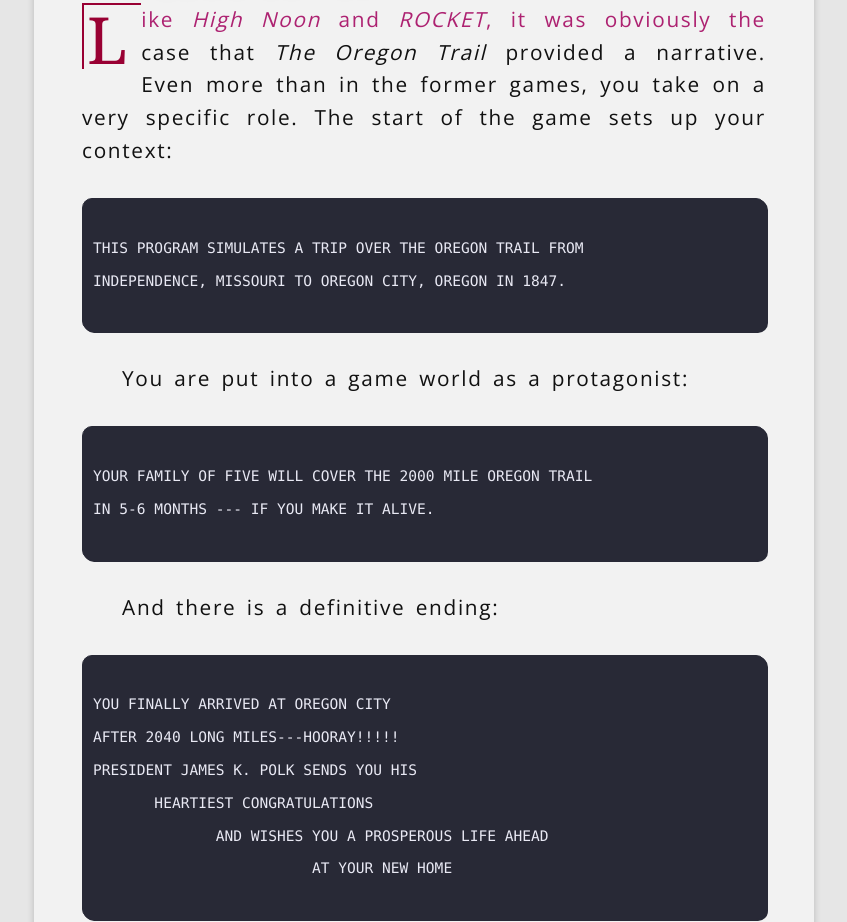
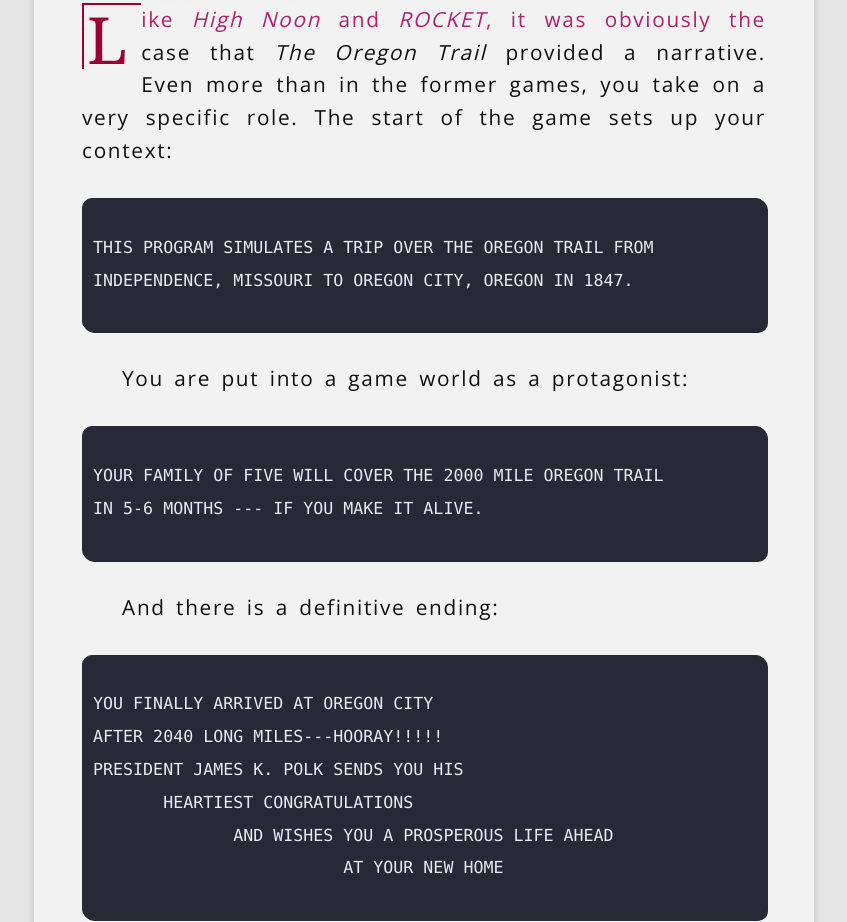
Before and after one commit to jeffnyman/ludic-historian-web, a website: page src/pages/oregon.html in a window 1280 px wide. Shown: the part 8485-9407 px from the top of the page, without its empty margins (216-1063 px from the left). Drawn offline with nearby package versions, Linux system fonts and the light colour scheme; files that its build step writes are made by us from their sources.

Commit message:
Minor styling for preformating.

```diff
--- a/src/sass/_contents.scss
+++ b/src/sass/_contents.scss
@@ -285,7 +285,7 @@
   display: block;
   max-width: 100%;
   overflow-x: scroll;
-  font-size: 0.7em;
+  font-size: 0.8em;
 
   border: 1px solid #282936;
   border-radius: 10px;
@@ -311,6 +311,7 @@
   }
 
   div {
+    font-family: var(--mono);
     white-space: pre-wrap;
     white-space: -moz-re-wrap !important;
     white-space: -pre-wrap;
```
